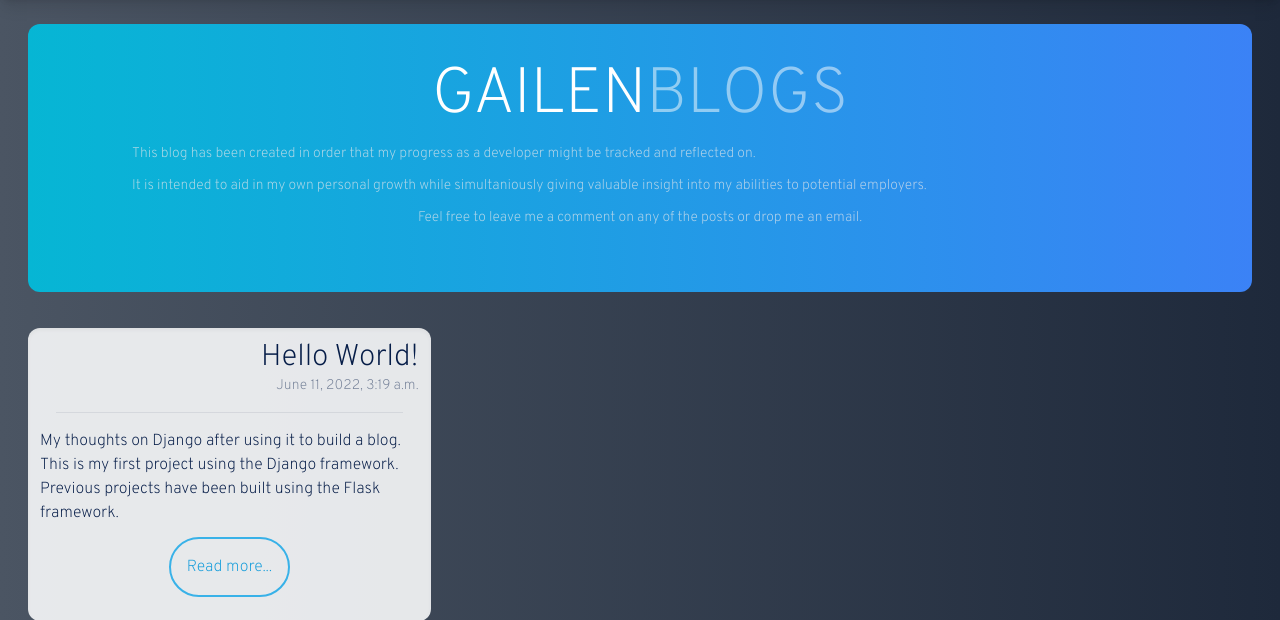
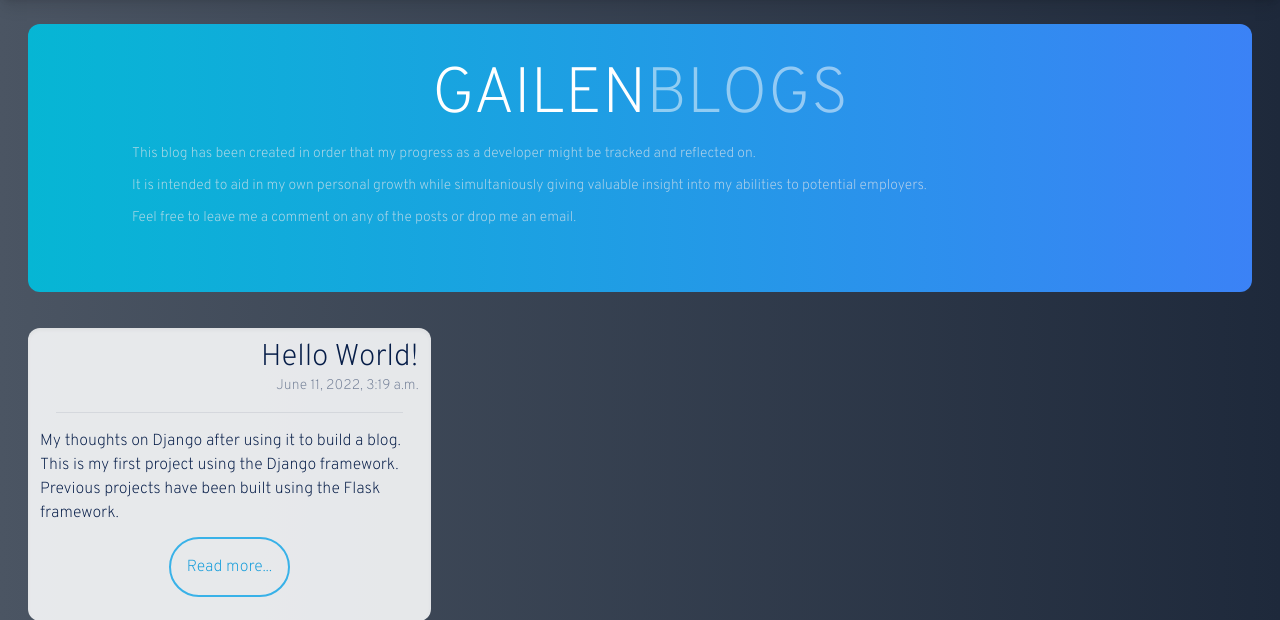
Before and after one commit to iamgillespie/gailenblog, a Django app: page / in a window 1280 px wide. Shown: the part 56-676 px from the top of the page. Run offline with Django 4.2, Linux system fonts and the light colour scheme; data comes from the database, SQL or seed files in the repository; some libraries are stand-ins or nearby versions.

Commit message:
text alignment

```diff
--- a/post/templates/post/bloghome.html
+++ b/post/templates/post/bloghome.html
@@ -14,7 +14,7 @@
         <p class="transition ease-in-and-out duration-200 hover:opacity-100 opacity-75">
             It is intended to aid in my own personal growth while simultaniously giving valuable insight into my
             abilities to potential employers.</p>
-        <p class="transition ease-in-and-out duration-200 hover:opacity-100 opacity-75 text-center">
+        <p class="transition ease-in-and-out duration-200 hover:opacity-100 opacity-75">
             Feel free to leave me a comment on any of the posts or drop me an email.</p>
     </article>
 
```
